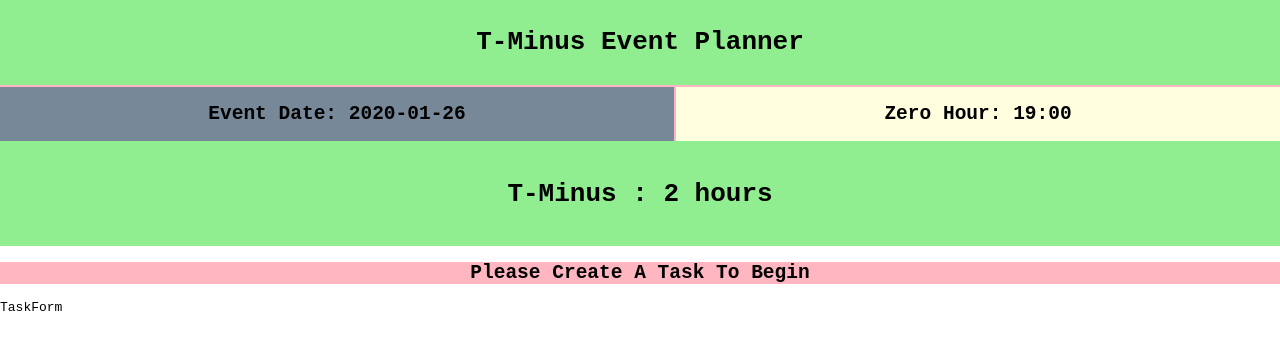
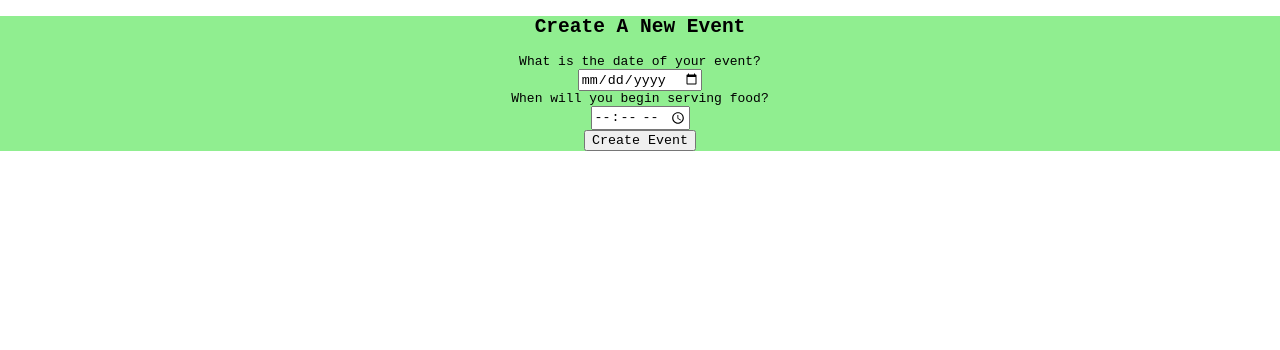
Before and after one commit to wijohnst/tminuscomponent, a React (Create React App) app: page / in a window 1280 px wide. Shown: the top 350 px of the page. Built offline with nearby package versions, Linux system fonts and the light colour scheme.

Commit message:
reset init values from testing

```diff
--- a/src/App.js
+++ b/src/App.js
@@ -5,10 +5,7 @@ import moment from 'moment';
 
 export class App extends React.Component {
   state = {
-    eventDetails: {
-      eventDate: "2020-01-26",
-      startTime: "19:00"
-    },
+    eventDetails: {},
     tMinus: undefined,
     tasks: [],
     completedTasks: undefined
```
